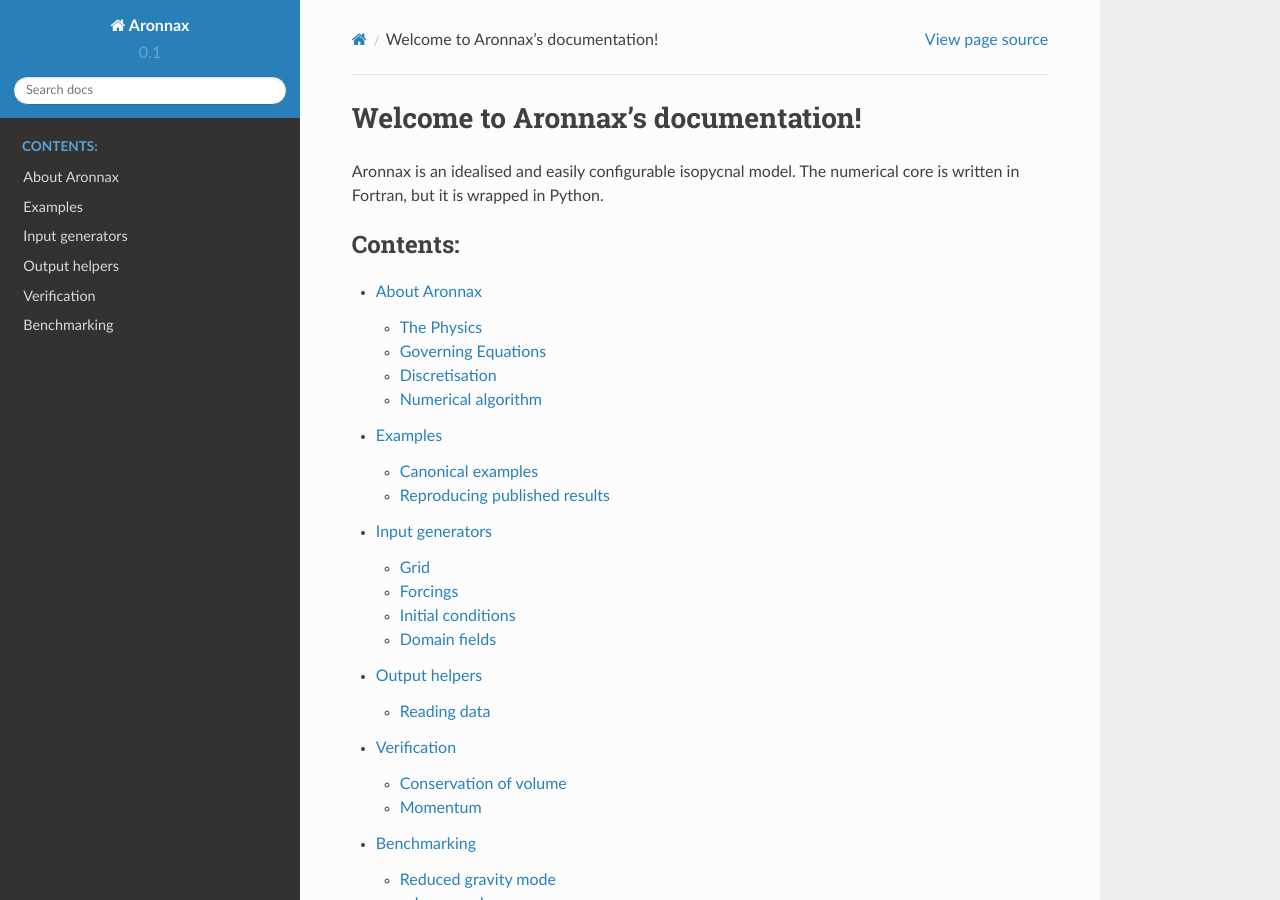
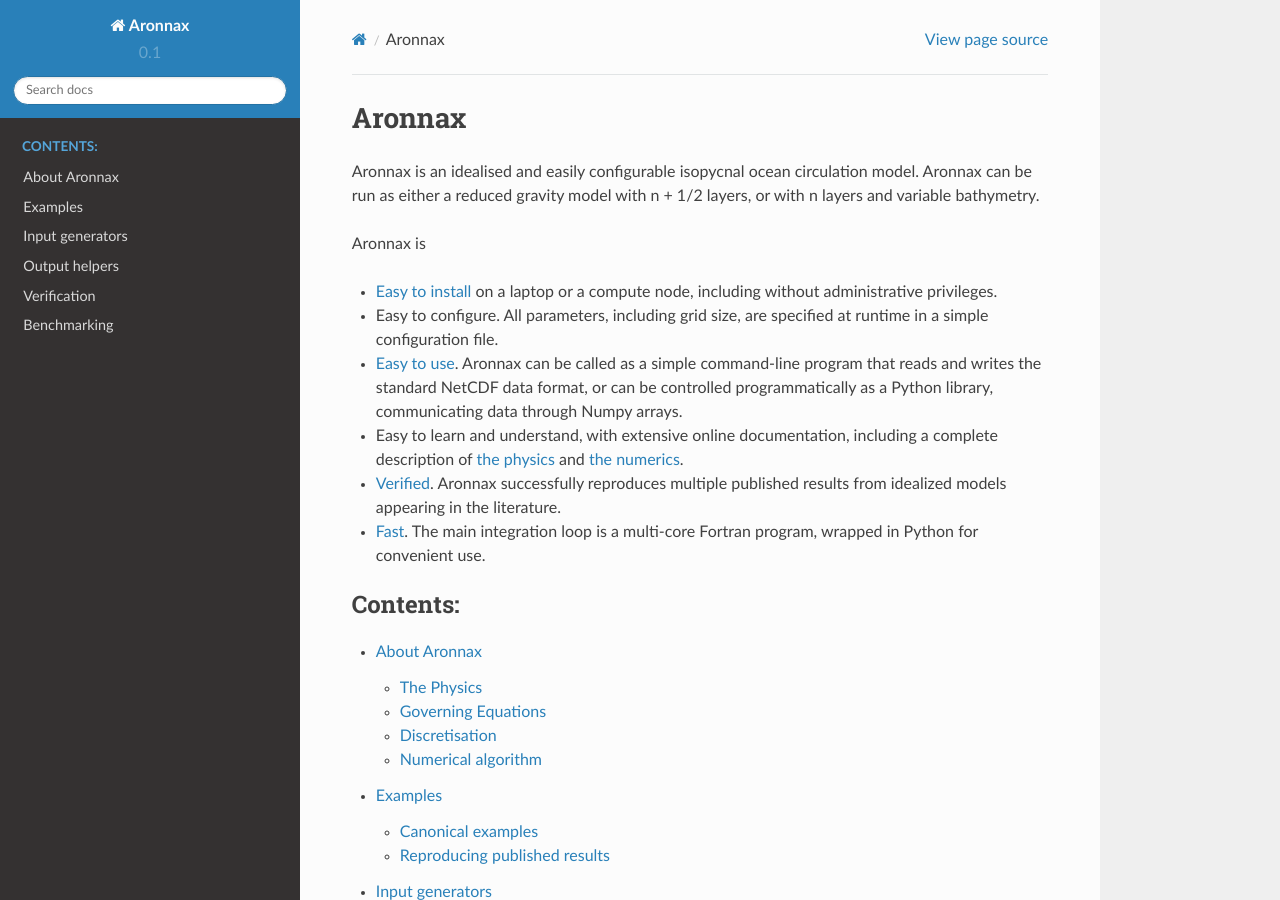
Before and after one commit to edoddridge/aronnax, a Sphinx documentation site: the page built from docs/index.rst, in a window 1280 px wide and 900 px high. Built offline with Sphinx 7.4.7 and the Read the Docs theme 2.0.0, drawn with Linux system fonts in a browser that asks for light colours.

Commit message:
Put the main ad into the docs landing page too.

```diff
--- a/docs/index.rst
+++ b/docs/index.rst
@@ -3,10 +3,39 @@
    You can adapt this file completely to your liking, but it should at least
    contain the root `toctree` directive.
 
-Welcome to Aronnax's documentation!
-===================================
+Aronnax
+=======
 
-Aronnax is an idealised and easily configurable isopycnal model. The numerical core is written in Fortran, but it is wrapped in Python.
+Aronnax is an idealised and easily configurable isopycnal ocean circulation model.
+Aronnax can be run as either a reduced gravity model with n + 1/2 layers, or with n layers and variable bathymetry.
+
+Aronnax is
+
+- `Easy to install <https://github.com/edoddridge/aronnax#install>`_
+  on a laptop or a compute node, including without
+  administrative privileges.
+
+- Easy to configure.  All parameters, including grid size, are
+  specified at runtime in a simple configuration file.
+
+- `Easy to use <examples.html>`_.
+  Aronnax can be called as a simple command-line program
+  that reads and writes the standard NetCDF data format, or can be
+  controlled programmatically as a Python library, communicating data
+  through Numpy arrays.
+
+- Easy to learn and understand, with extensive online
+  documentation, including a complete description of `the
+  physics <about_aronnax.html#the-physics>`_
+  and `the numerics <about_aronnax.html#discretisation>`_.
+
+- `Verified <verification.html>`_.
+  Aronnax successfully reproduces multiple published results from
+  idealized models appearing in the literature.
+
+- `Fast <benchmarks.html>`_.  The
+  main integration loop is a multi-core Fortran program, wrapped in
+  Python for convenient use.
 
 .. toctree::
    :maxdepth: 2
```
